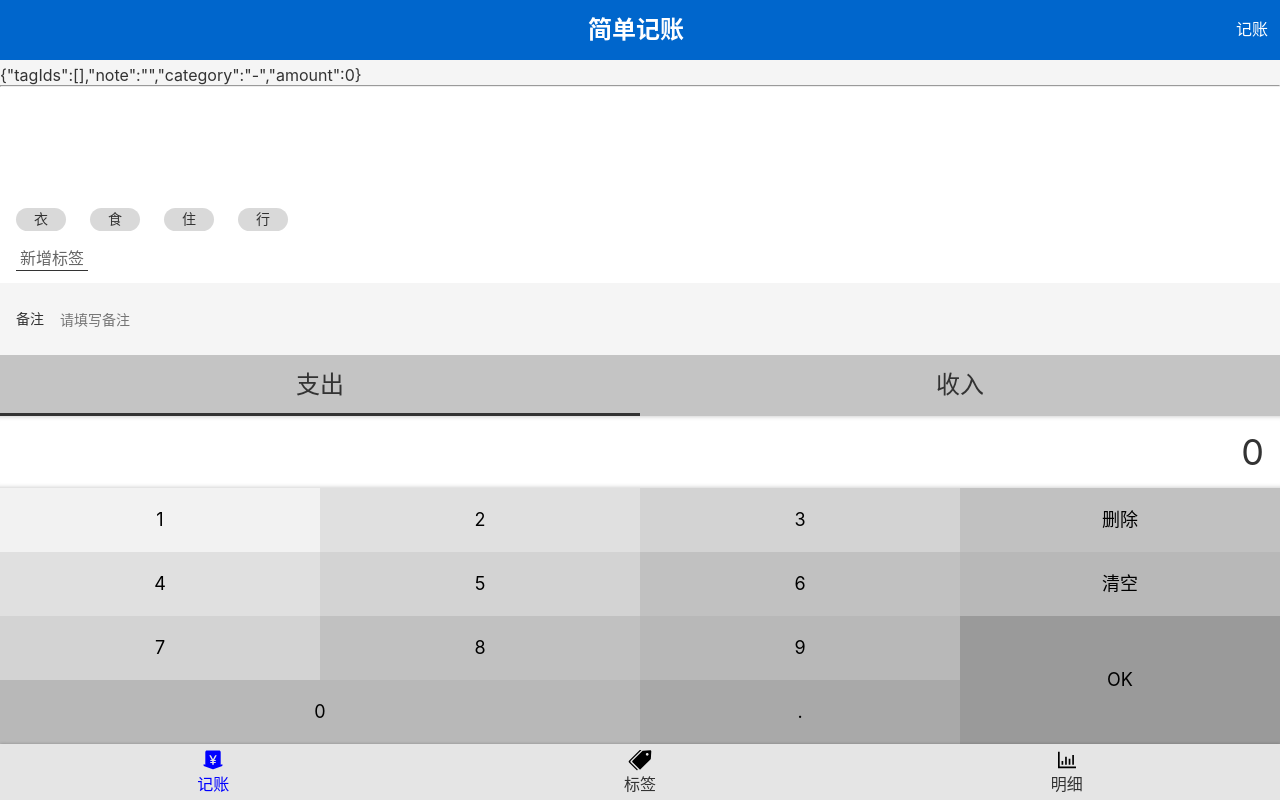
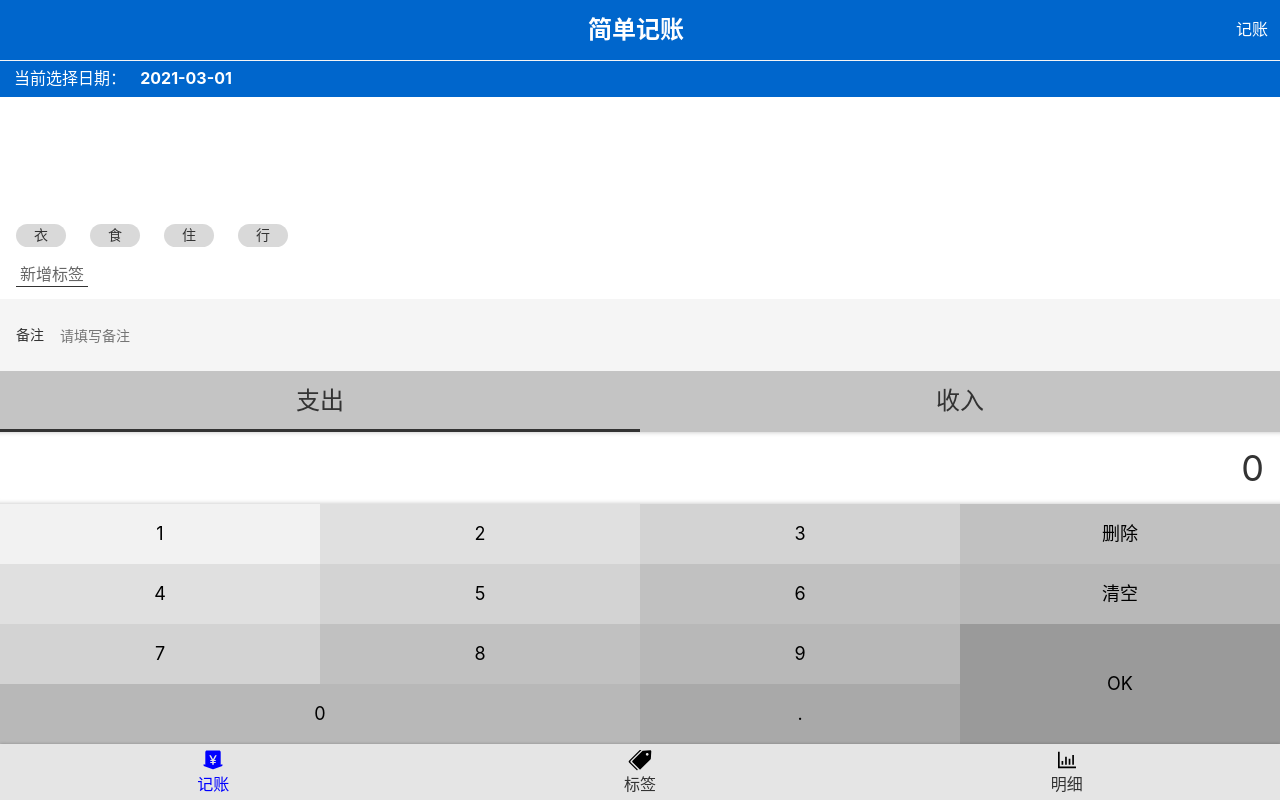
Before and after one commit to smy-101/bookkeeping, a React app: page /#/money in a window 1280 px wide. Built offline with nearby package versions, Linux system fonts and the light colour scheme.

Commit message:
添加日期组件并修改样式

```diff
--- /dev/null
+++ b/src/components/Date.tsx
@@ -0,0 +1,54 @@
+import React, {useState} from 'react';
+import styled from 'styled-components';
+import dayjs from 'dayjs';
+
+const Wrapper = styled.div`
+  display: flex;
+  align-items: center;
+  min-height: 36px;
+  background: rgb(0, 102, 204);
+  >div{
+    color: white;
+    margin-left: 14px;
+  }
+    >.date{
+      color: white;
+      border: 0;
+      background-color: transparent;
+      outline: none;
+      position: relative;
+      overflow: hidden;
+      height: 30px;
+      width: 120px;
+      >input{
+        position: absolute;
+        left: 0;
+        top: 0;
+        height: 100%;
+        width: 100%;
+        opacity: 0;
+      }
+    }
+`
+
+const Date = () => {
+    const today = dayjs().format('YYYY-MM-DD');
+    const [date, setDate] = useState(today);
+    const onDateChange=(e: { target: { value: any; }; })=>{
+        setDate(e.target.value);
+        console.log(e.target.value);
+    }
+
+    return (
+        <Wrapper>
+            <div>当前选择日期：</div>
+            <button className="date">
+                <strong>{date}</strong>
+                <input type="date" value={date} onChange={onDateChange}/>
+            </button>
+
+        </Wrapper>
+    );
+};
+
+export {Date};
--- a/src/components/Header.tsx
+++ b/src/components/Header.tsx
@@ -8,7 +8,7 @@ const Wrapper = styled.div`
   display: flex;
   justify-content:space-between;
   align-items: center;
-  margin-bottom: 6px;
+  margin-bottom: 1px;
   >h2{
     color: white;
   }
--- a/src/views/Money.tsx
+++ b/src/views/Money.tsx
@@ -6,6 +6,7 @@ import {NoteSection} from './Money/NoteSection';
 import {NumberPadSection} from './Money/NumberPadSection';
 import {TagsSection} from './Money/TagsSection';
 import {useRecords} from '../hooks/useRecords';
+import {Date} from '../components/Date';
 
 const MyLayout = styled(Layout)`
   display: flex;
@@ -41,8 +42,8 @@ function Money() {
     };
     return (
         <MyLayout scrollTop={9999} content="记账">
-            {JSON.stringify(selected)}
-            <hr/>
+            {/*{JSON.stringify(selected)}*/}
+            <Date/>
             <TagsSection value={selected.tagIds}
                          onChange={(tagIds) => onChange({tagIds})}/>
             <NoteSection value={selected.note}
--- a/src/views/Money/NumberPadSection/Wrapper.tsx
+++ b/src/views/Money/NumberPadSection/Wrapper.tsx
@@ -20,11 +20,11 @@ const Wrapper = styled.section`
       border: none;
       float: left;
       width: 25%;
-      height: 64px;
+      height: 60px;
 
       &.ok {
         float: right;
-        height: 128px;
+        height: 120px;
       }
 
       &.zero {
```
